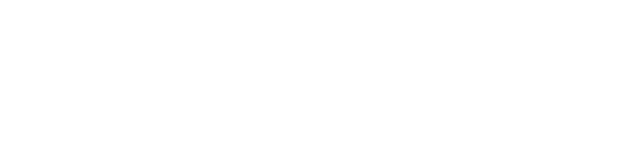
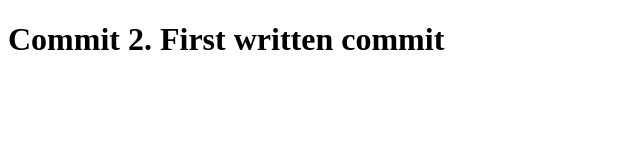
Before and after one commit to Peter42306/TestFolder202410312113, a plain HTML site: page index.html in a window 1280 px wide. Shown: the whole page, without its empty margins (0-640 px from the left). Drawn offline with Linux system fonts and the light colour scheme.

Commit message:
Commit 2. First written something

```diff
--- a/index.html
+++ b/index.html
@@ -6,6 +6,6 @@
     <title>Document</title>
 </head>
 <body>
-
+    <h1>Commit 2. First written commit</h1>
 </body>
 </html>
```
